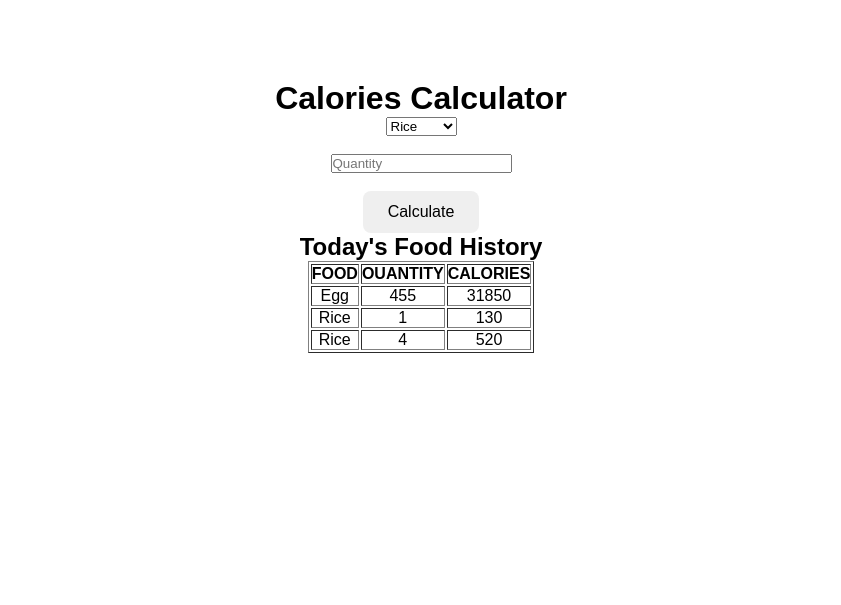
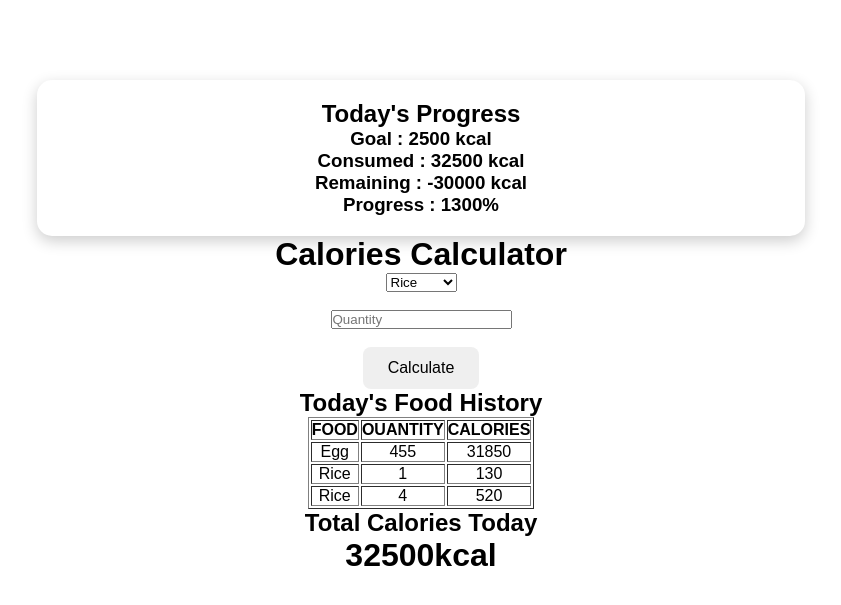
Before and after one commit to rehanahmedmulla/Calorie-Counter, a Flask app: page /dashboard in a window 1280 px wide. Shown: the part 68-673 px from the top of the page, without its empty margins (219-1060 px from the left). Run offline with Flask 3, Linux system fonts and the light colour scheme; data comes from the database, SQL or seed files in the repository; both versions use the stored data as it was after the commit.

Commit message:
Add date tracking for food history

```diff
--- a/app.py
+++ b/app.py
@@ -1,5 +1,6 @@
 from flask import Flask, render_template, request
 import sqlite3
+from datetime import date
 
 app = Flask(__name__)
 
@@ -38,9 +39,11 @@ def dashboard():
         conn = sqlite3.connect("calories.db")
         cursor = conn.cursor()
 
+        today = date.today()
+
         cursor.execute(
-            "INSERT INTO food_history (food, quantity, calories) VALUES (?, ?, ?)",
-            (food, quantity, calories)
+            "INSERT INTO food_history (food, quantity, calories, date) VALUES (?, ?, ?, ?)",
+            (food, quantity, calories, str(today))
         )
 
         conn.commit()
@@ -55,15 +58,30 @@ def dashboard():
     """)
 
     history = cursor.fetchall()
+    total_calories=0
+    for item in history:
+        total_calories += item[2]
 
     conn.close()
+    goal = 2500
+
+    consumed = total_calories
+
+    remaining = goal - consumed
+
+    progress = round((consumed / goal) * 100)
 
     return render_template(
         "dashboard.html",
         calories=calories,
         selected_food=food if request.method == "POST" else None,
         quantity=quantity if request.method == "POST" else None,
-        history=history
+        history=history,
+        total_calories=total_calories,
+        goal=goal,
+        consumed=consumed,
+        remaining=remaining,
+        progress=progress
     )
 @app.route("/bmi", methods=["GET", "POST"])
 def bmi():
--- a/database.py
+++ b/database.py
@@ -9,7 +9,8 @@ CREATE TABLE IF NOT EXISTS food_history (
     id INTEGER PRIMARY KEY AUTOINCREMENT,
     food TEXT,
     quantity INTEGER,
-    calories INTEGER
+    calories INTEGER,
+    date TEXT
 )
 """)
 
--- a/static/style.css
+++ b/static/style.css
@@ -83,3 +83,15 @@ nav a{
     border-radius:10px;
     box-shadow:0px 0px 10px rgba(0,0,0,0.2);
 }
+
+.hero-card{
+    width:60%;
+    margin:auto;
+    margin-top:20px;
+    background:white;
+    padding:20px;
+    border-radius:15px;
+    box-shadow:0 5px 15px rgba(0,0,0,0.2);
+    text-align:center;
+
+}
--- a/templates/dashboard.html
+++ b/templates/dashboard.html
@@ -11,6 +11,19 @@
 </nav>
 
 <div class="dashboard">
+    <div class="hero-card">
+
+    <h2>Today's Progress</h2>
+
+    <h3>Goal : {{ goal }} kcal</h3>
+
+    <h3>Consumed : {{ consumed }} kcal</h3>
+
+    <h3>Remaining : {{ remaining }} kcal</h3>
+
+    <h3>Progress : {{ progress }}%</h3>
+
+</div>
 
     <h1>Calories Calculator</h1>
 
@@ -74,6 +87,8 @@
         </tr>
         {% endfor %}
     </table>
+    <h2>Total Calories Today</h2>
+    <h1>{{total_calories}}kcal</h1>
 
 </div>
 
```
Also changed, not shown: calories.db.
